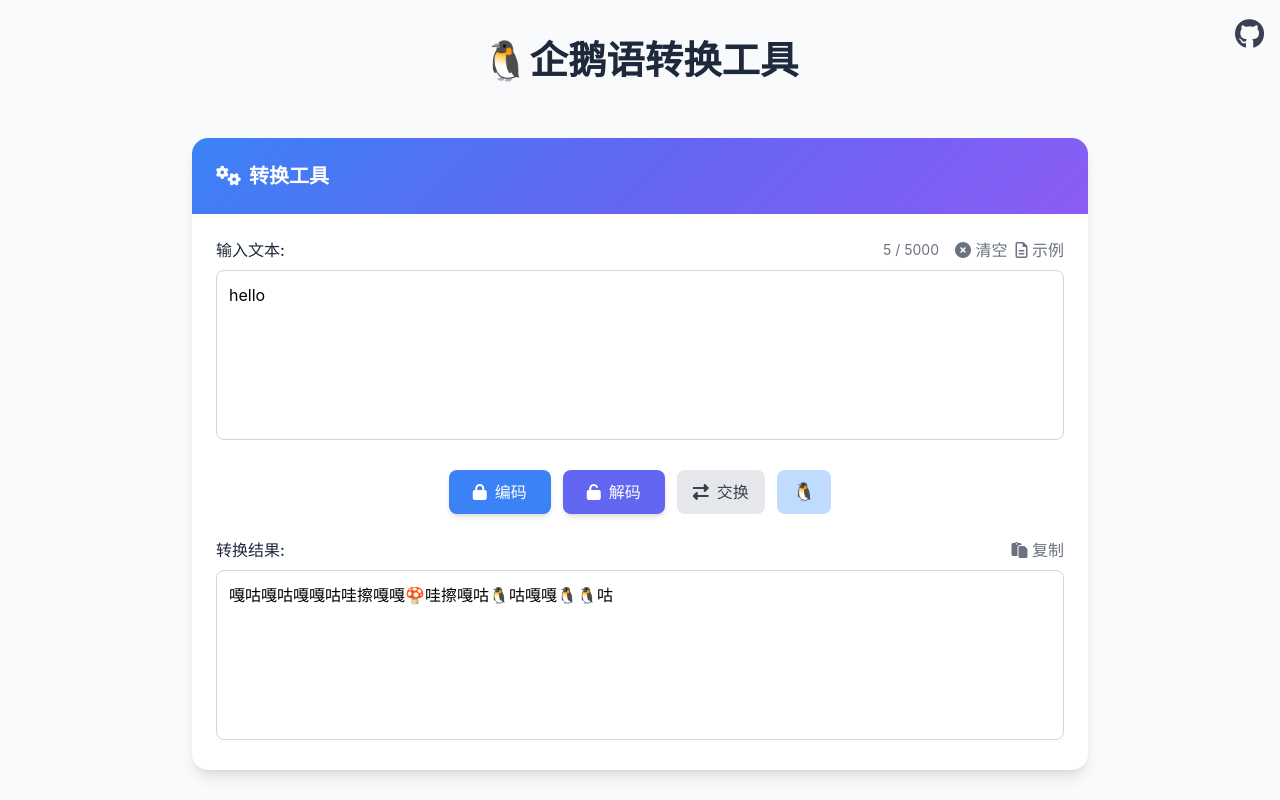
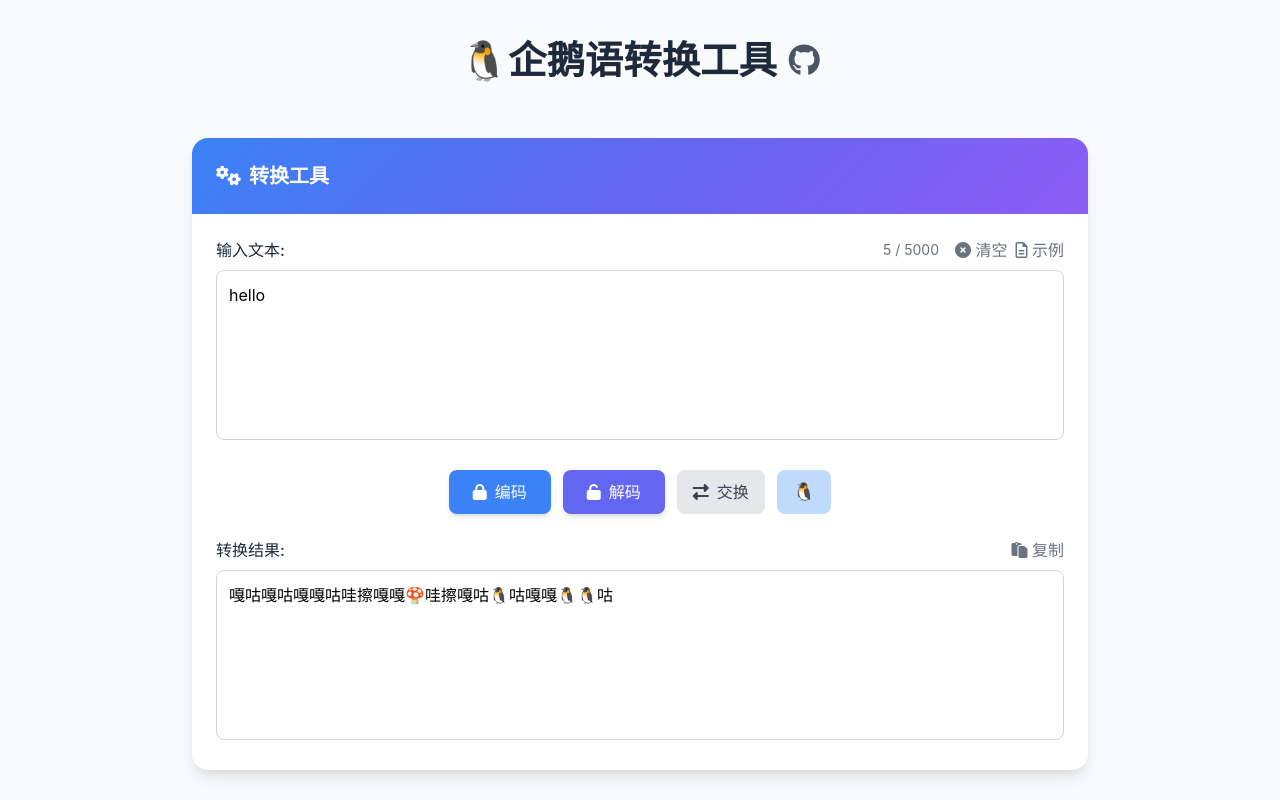
Before and after one commit to enKl03B/GugaTrans, a plain HTML site: page index.html in a window 1280 px wide. Shown: the top 800 px of the page. Drawn offline with nearby package versions, Linux system fonts and the light colour scheme.

Commit message:
feat: 优化index.html中的GitHub按钮位置和样式

```diff
--- a/index.html
+++ b/index.html
@@ -62,16 +62,16 @@
   </style>
 </head>
 <body class="font-inter bg-gray-50 dark:bg-slate-900 min-h-screen flex flex-col">
-  <!-- GitHub 按钮 -->
-  <a href="https://github.com/enKl03B/GugaTrans" target="_blank" rel="noopener noreferrer" class="fixed top-4 right-4 text-gray-700 dark:text-gray-300 hover:text-primary transition-all-300 z-50">
-    <i class="fa fa-github text-3xl"></i>
-  </a>
-
   <!-- 主要内容 -->
   <main class="flex-grow container mx-auto px-4 py-6 md:py-8">
     <!-- 标题区域 -->
     <div class="text-center mb-8 md:mb-12">
-      <h2 class="text-[clamp(1.5rem,3vw,2.5rem)] font-bold text-dark dark:text-light mb-4">🐧企鹅语转换工具</h2>
+      <h2 class="text-[clamp(1.5rem,3vw,2.5rem)] font-bold text-dark dark:text-light mb-4 flex items-center justify-center">
+        🐧企鹅语转换工具
+        <a href="https://github.com/enKl03B/GugaTrans" target="_blank" rel="noopener noreferrer" class="ml-3 text-gray-600 dark:text-gray-400 hover:text-primary transition-all-300 text-[clamp(1.2rem,2.5vw,2.2rem)]">
+          <i class="fa fa-github"></i>
+        </a>
+      </h2>
     </div>
 
     <!-- 转换工具卡片 -->
```
